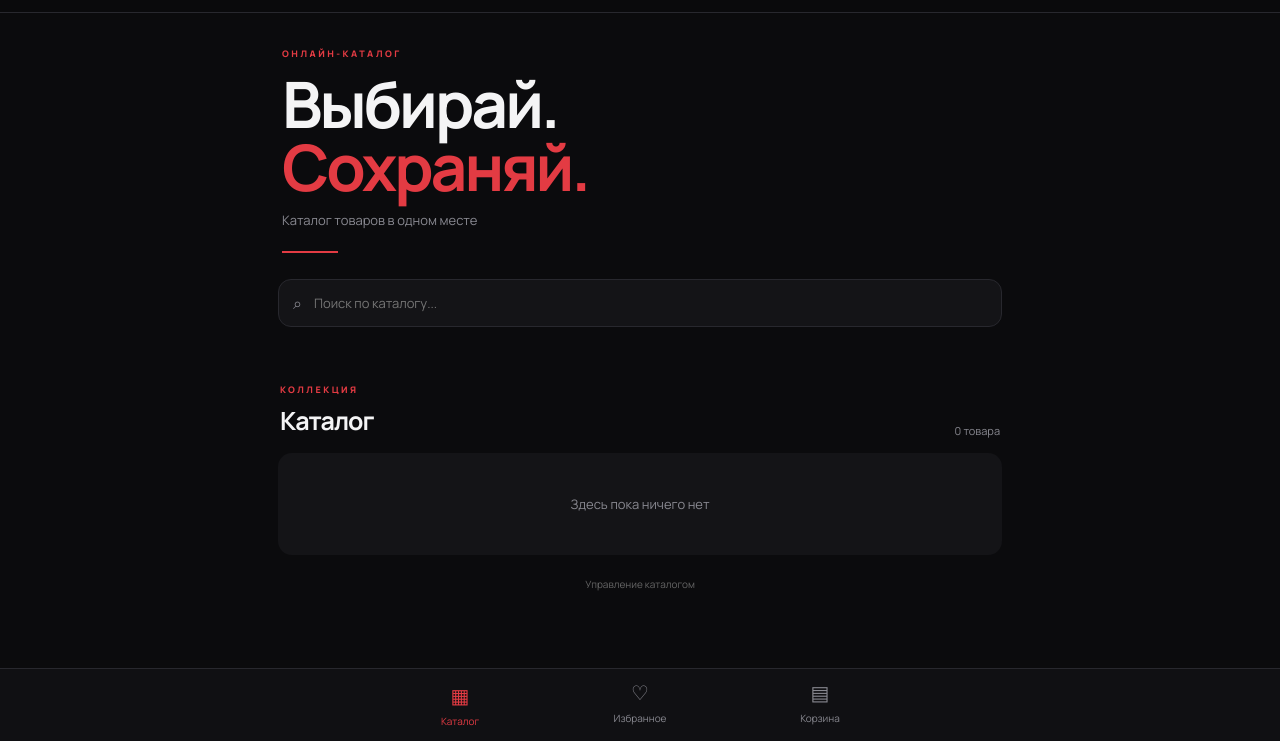
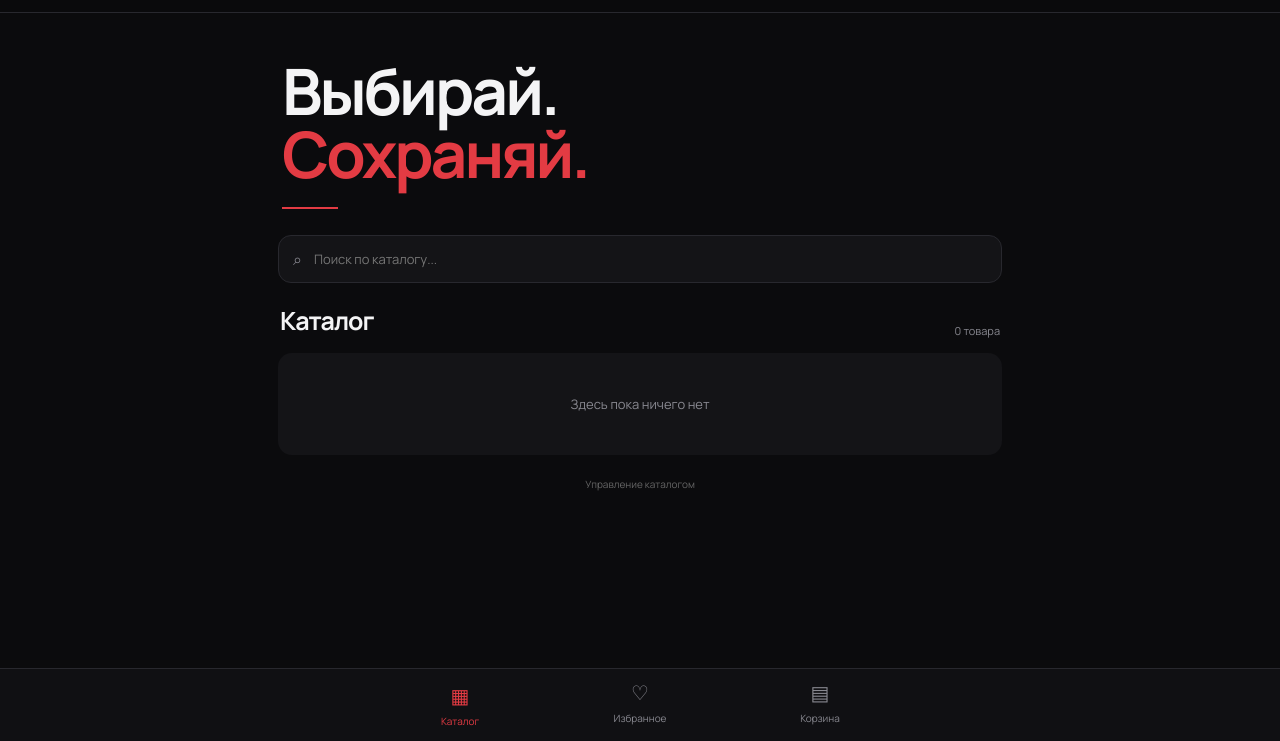
Before and after one commit to lza387981-ai/SmokingRaw, a plain HTML site: page web/index.html in a window 1280 px wide. Shown: the part 59-800 px from the top of the page. Drawn offline with Linux system fonts and the light colour scheme; no server answers.

Commit message:
Simplify catalog page headings

```diff
--- a/web/index.html
+++ b/web/index.html
@@ -15,16 +15,13 @@
 </header>
 <main>
   <section class="hero">
-    <div class="eyebrow">ОНЛАЙН-КАТАЛОГ</div>
     <h1>Выбирай.<br><span class="red">Сохраняй.</span></h1>
-    <p>Каталог товаров в одном месте</p>
     <div class="hero-line"></div>
   </section>
   <section class="search-wrap">
     <span>⌕</span><input id="search" placeholder="Поиск по каталогу..." autocomplete="off">
   </section>
-  <nav class="categories" id="categories"></nav>
-  <section class="section-head"><div><span class="eyebrow">КОЛЛЕКЦИЯ</span><h2>Каталог</h2></div><span id="count" class="muted"></span></section>
+  <section class="section-head"><div><h2>Каталог</h2></div><span id="count" class="muted"></span></section>
   <section id="products" class="products"></section>
 </main>
 <footer class="site-footer"><a href="admin.html">Управление каталогом</a></footer>
```
